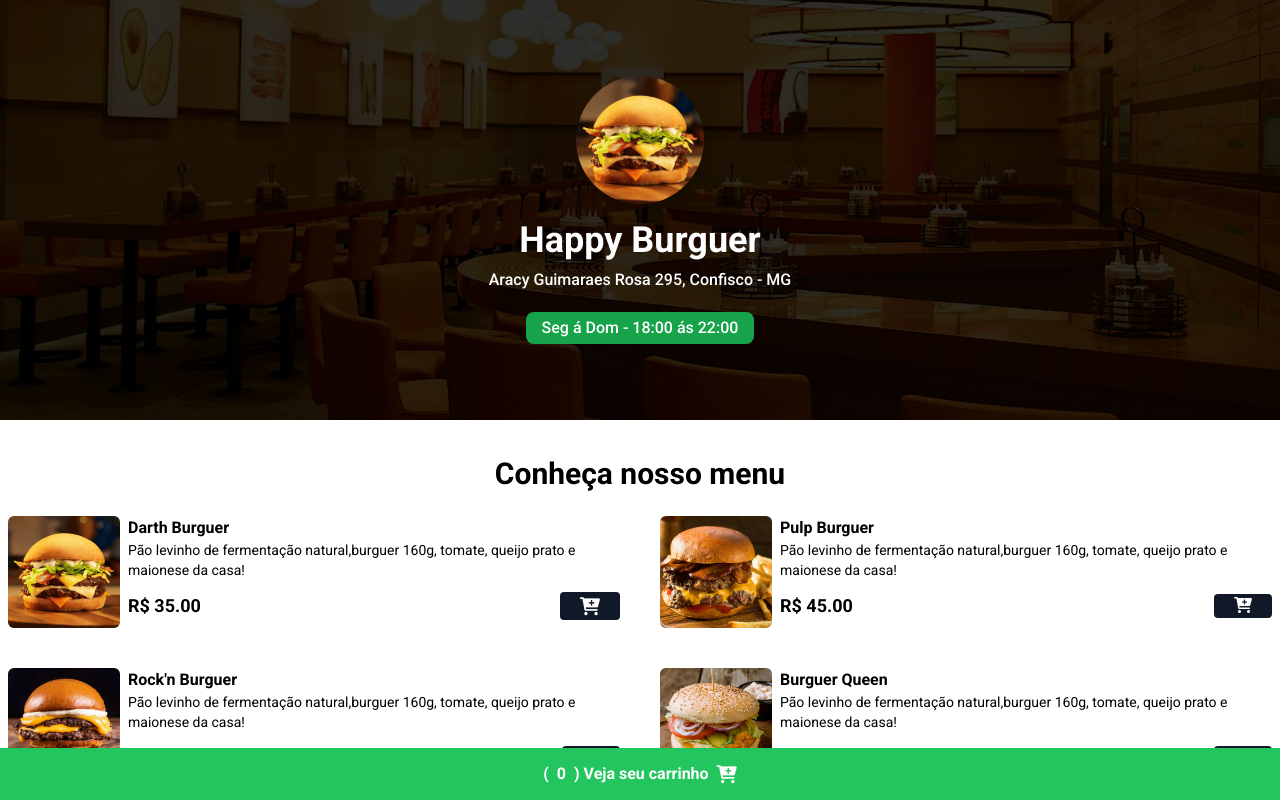
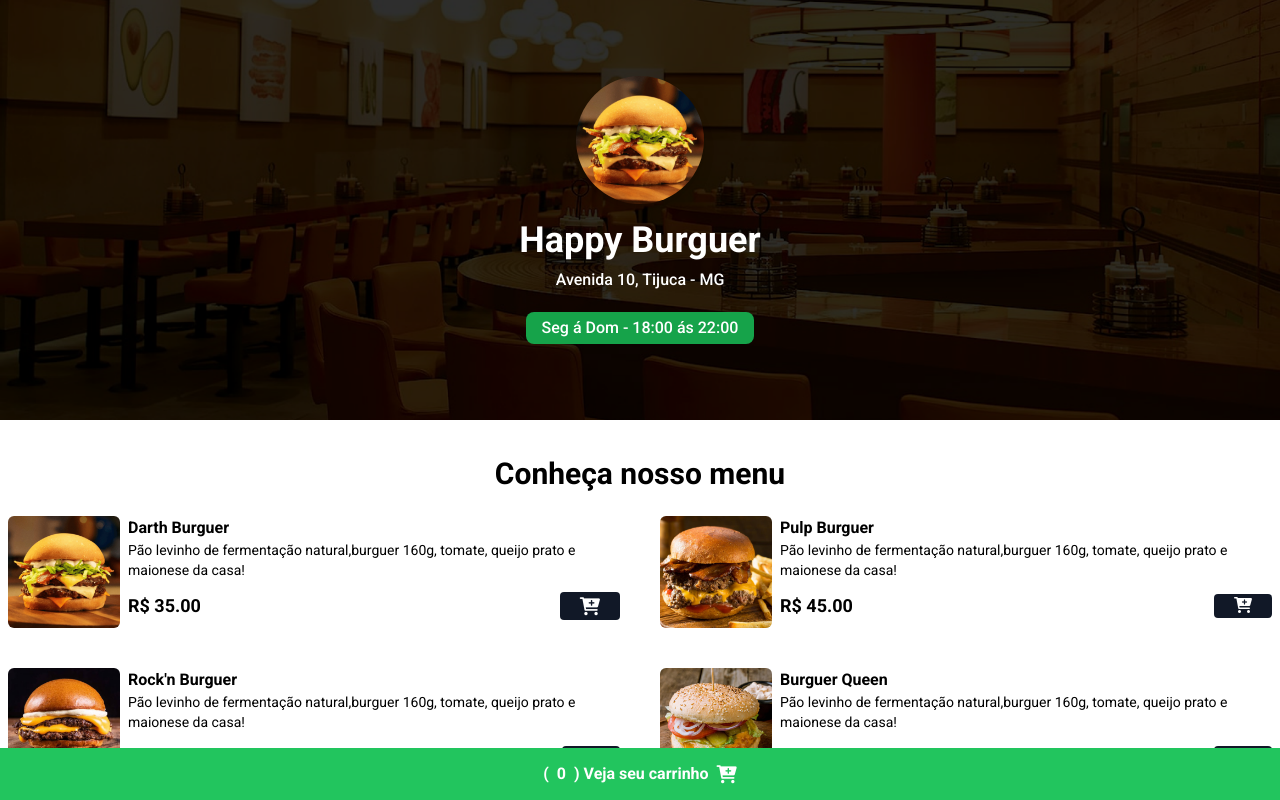
Before and after one commit to lorenaop/hamburgueria, a website: page index.html in a window 1280 px wide. Shown: the top 800 px of the page. Drawn offline with nearby package versions, Linux system fonts and the light colour scheme.

Commit message:
Second commit

```diff
--- a/index.html
+++ b/index.html
@@ -32,7 +32,7 @@
             Happy Burguer
         </h1>
 
-        <span class="text-white mt-4 font-medium">Aracy Guimaraes Rosa 295, Confisco - MG</span>
+        <span class="text-white mt-4 font-medium">Avenida 10, Tijuca - MG</span>
 
         <div class="bg-green-600 px-4 py-1 rounded-lg mt-5" id="date-span" >
             <span class="text-white font-medium" >Seg á Dom - 18:00 ás 22:00</span>
--- a/script.js
+++ b/script.js
@@ -185,16 +185,14 @@ checkoutBtn.addEventListener("click", function(){
 })
 
 //Verificar a hora e manipular o card horario
-
-
-const spanItem = document.getElementById("date-span")
-const isOpen = checkRestaurantOpen();
-
 function checkRestaurantOpen(){
     const data = new Date();
     const hora = data.getHours();
     return hora >= 18 && hora < 22;
 }
+
+const spanItem = document.getElementById("date-span")
+const isOpen = checkRestaurantOpen();
 
 if(isOpen){
     spanItem.classList.remove("bg-red-900")
```
Also changed, not shown: assets/cover.png (added), 1 other file.
